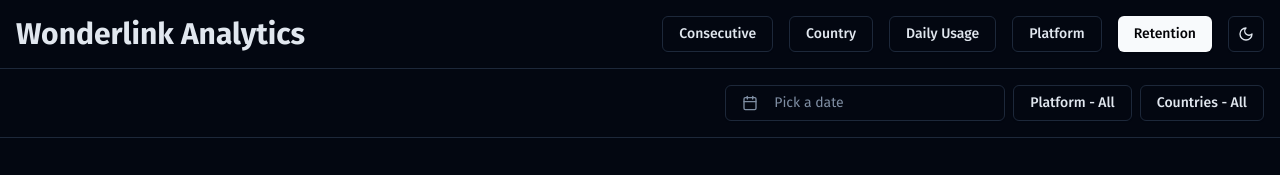
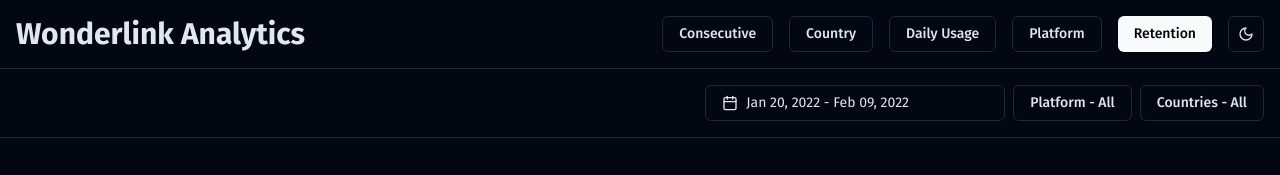
Before and after one commit to dorukozerr/wonderlink-frontend, a React (Vite) app: page / in a window 1280 px wide. Shown: the top 175 px of the page. Built offline with nearby package versions, Linux system fonts and the light colour scheme.

Commit message:
fix: date picker changed to range

```diff
--- a/src/components/filter-row.tsx
+++ b/src/components/filter-row.tsx
@@ -1,6 +1,7 @@
 import { useState } from 'react';
-import { format } from 'date-fns';
+import { addDays, format } from 'date-fns';
 import { Calendar as CalendarIcon } from 'lucide-react';
+import { DateRange } from 'react-day-picker';
 
 import { cn } from '@/lib/utils';
 import { platforms, countries } from '@/lib/constants';
@@ -21,29 +22,46 @@
 export const FilterRow = () => {
   const [selectedPlatform, setSelectedPlatform] = useState<string[]>([]);
   const [selectedCountries, setSelectedCountries] = useState<string[]>([]);
-  const [date, setDate] = useState<Date>();
+  const [date, setDate] = useState<DateRange | undefined>({
+    from: new Date(2022, 0, 20),
+    to: addDays(new Date(2022, 0, 20), 20)
+  });
 
   return (
     <div className='flex h-max w-full items-center justify-end gap-2 border-b border-border p-4'>
       <Popover>
         <PopoverTrigger asChild>
           <Button
+            id='date'
             variant={'outline'}
             className={cn(
-              'w-[280px] justify-start text-left font-normal',
+              'w-[300px] justify-start text-left font-normal',
               !date && 'text-muted-foreground'
             )}
           >
-            <CalendarIcon className='mr-2 h-4 w-4' />
-            {date ? format(date, 'PPP') : <span>Pick a date</span>}
+            <CalendarIcon />
+            {date?.from ? (
+              date.to ? (
+                <>
+                  {format(date.from, 'LLL dd, y')} -{' '}
+                  {format(date.to, 'LLL dd, y')}
+                </>
+              ) : (
+                format(date.from, 'LLL dd, y')
+              )
+            ) : (
+              <span>Pick a date</span>
+            )}
           </Button>
         </PopoverTrigger>
         <PopoverContent className='w-auto p-0'>
           <Calendar
-            mode='single'
+            initialFocus
+            mode='range'
+            defaultMonth={date?.from}
             selected={date}
             onSelect={setDate}
-            initialFocus
+            numberOfMonths={2}
           />
         </PopoverContent>
       </Popover>
```
